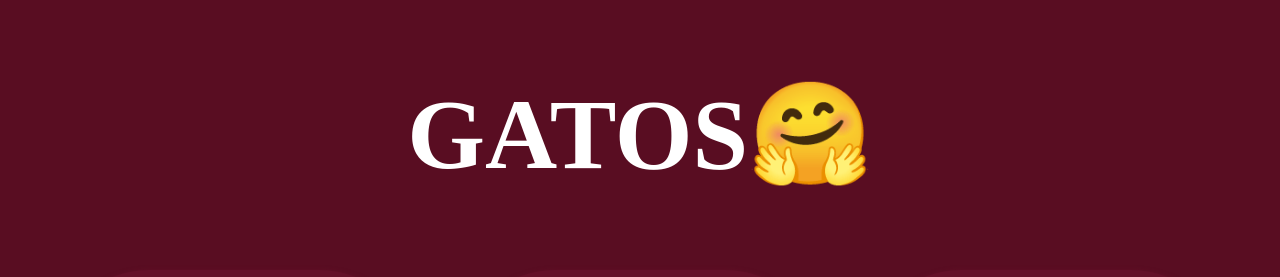
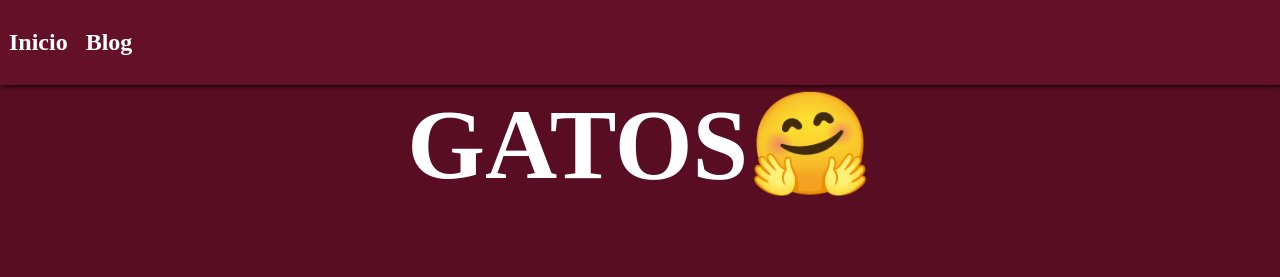
Before and after one commit to Einym/Gat.github.io, a plain HTML site: page index.html in a window 1280 px wide. Shown: the top 277 px of the page. Drawn offline with Linux system fonts and the light colour scheme.

Commit message:
Add files via upload

```diff
--- a/index.css
+++ b/index.css
@@ -28,8 +28,37 @@ a {
     color: rgb(100, 16, 40);
 }
 
+li a {
+    display: block;
+    float: left;
+    text-align: center;
+    text-decoration: none;
+    color: white;
+    padding: 9px;
+}
+
+.Menu {
+    justify-content: center;
+    text-align: center;
+    list-style-type: none;
+    overflow: hidden;
+    position: fixed;
+    top: 0;
+    left: 0;
+}
+
+.Menu {
+    margin: 0;
+    padding: 0;
+    background-color: rgb(100, 16, 40);
+    border-radius: 1px;
+    box-shadow: 1px 1px 5px black;
+    width: 100%;
+}
+
 .Titulo {
     font-size: 100px;
+    padding: 10px;
 }
 
 .Div0 {
--- a/index.html
+++ b/index.html
@@ -6,6 +6,13 @@
     <link rel="stylesheet" href="index.css" type="text/css">
 </head>
 <body>
+    <nav>
+        <ul class="Menu">
+            <li><a href=""><h1>Inicio</h1></a></li>
+            <li><a href="https://github.com/Einym"><h1>Blog</h1></a></li>
+            <li><a href=""></a></li>
+        </ul>
+    </nav>
     <h1 class="Titulo">GATOS🤗</h1>
     <div class="Div0">
         <a href="">
```
